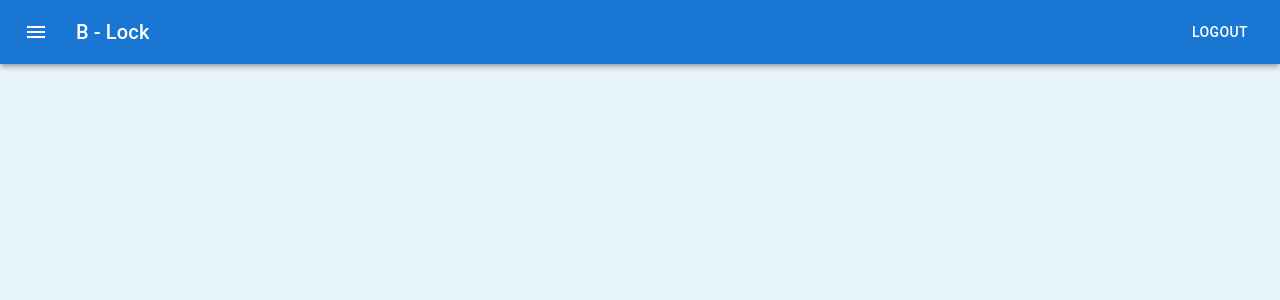
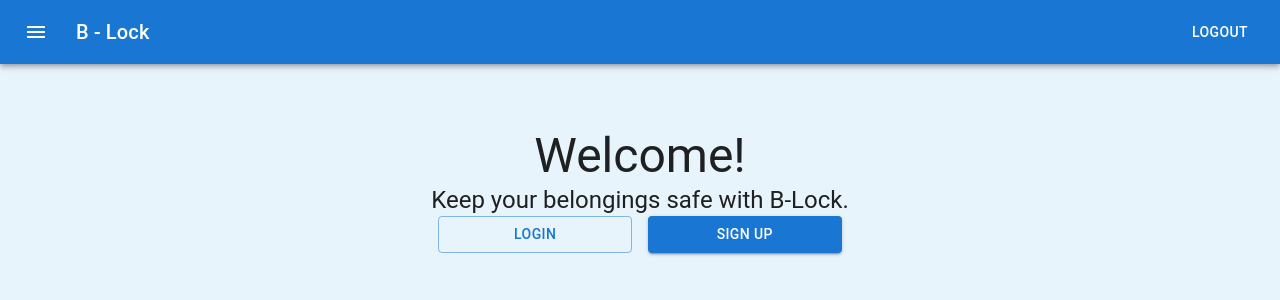
Before and after one commit to rseln/BLock-FE, a React app: page /welcome in a window 1280 px wide. Before the commit this address had no page. Shown: the top 300 px of the page. Built offline with nearby package versions, Linux system fonts and the light colour scheme.

Commit message:
add better login states

```diff
--- a/src/App.jsx
+++ b/src/App.jsx
@@ -9,6 +9,7 @@ import Bookings from "./Bookings";
 import Booking from "./Booking";
 import Layout from "./Layout";
 import Upcoming from "./Upcoming";
+import Welcome from "./Welcome";
 import { useOnClickOutside } from './hooks';
 import React, { useEffect, useState } from "react";
 
@@ -22,6 +23,7 @@ const theme = createTheme({
 });
 
 function App() {
+  const [isLogged, setIsLogged] = useState(true);
   const [open, setOpen] = useState(false);
   // useOnClickOutside(node, () => setOpen(false));
 
@@ -29,7 +31,7 @@ function App() {
     <BrowserRouter>
       <ThemeProvider theme={theme}>
         <CssBaseline />
-        <Layout>
+        <Layout isLogged={isLogged} setIsLogged={setIsLogged}>
           <Routes>
             <Route path="/" element={<Home />} />
             <Route path="/register" element={<Register />} />
@@ -37,6 +39,7 @@ function App() {
             <Route path="/bookings" element={<Bookings />} />
             <Route path="/booking" element={<Booking />} />
             <Route path="/upcoming" element={<Upcoming />} />
+            <Route path="/welcome" element={<Welcome />} />
           </Routes>
           {/* <div ref={node}>
             <Burger open={open} setOpen={setOpen} />
--- a/src/Layout.tsx
+++ b/src/Layout.tsx
@@ -1,4 +1,3 @@
-import * as React from 'react';
 import AppBar from '@mui/material/AppBar';
 import Box from '@mui/material/Box';
 import Toolbar from '@mui/material/Toolbar';
@@ -7,8 +6,29 @@ import Button from '@mui/material/Button';
 import IconButton from '@mui/material/IconButton';
 import MenuIcon from '@mui/icons-material/Menu';
 import { Container, CssBaseline } from '@mui/material';
+import { useLocation, useNavigate } from "react-router-dom";
+
 
 export default function ButtonAppBar(props) {
+  const navigate = useNavigate();
+  const location = useLocation();
+  console.log(location.pathname);
+
+  if(location.pathname === "/login" || location.pathname === "/register"){
+    props.setIsLogged(false)
+  }
+
+  const handleLoginState = () => {
+    if (props.isLogged) {
+      props.setIsLogged(false)
+      let path = `/login`;
+      navigate(path);
+    } else {
+      let path = `/welcome`;
+      navigate(path);
+    }
+  }
+
   return (
     <div>
       <Box sx={{ flexGrow: 1 }}>
@@ -26,13 +46,12 @@ export default function ButtonAppBar(props) {
             <Typography variant="h6" component="div" sx={{ flexGrow: 1 }}>
               B - Lock
             </Typography>
-            <Button color="inherit">Logout</Button>
+            <Button color="inherit" onClick={handleLoginState} >{props.isLogged ? "Logout" : "Login"}</Button>
           </Toolbar>
         </AppBar>
       </Box>
       <Container maxWidth="sm">
       <CssBaseline />
-
         {props.children}
       </Container>
     </div>
--- a/src/SignIn.tsx
+++ b/src/SignIn.tsx
@@ -99,7 +99,7 @@ const SignIn = ({setToken}) => {
                 </Link>
               </Grid>
               <Grid item>
-                <Link href="/Register" variant="body2">
+                <Link href="/register" variant="body2">
                   {"Don't have an account? Sign Up"}
                 </Link>
               </Grid>
--- a/src/Upcoming.tsx
+++ b/src/Upcoming.tsx
@@ -21,21 +21,21 @@ interface IBooking {
 }
 
 const bookings: IBooking[] = [
-  {
-    date: "Wednesday, July 19, 2023",
-    startTime: "10:00 am",
-    endTime: "11:00 am"
-  },
-  {
-    date: "Thursday, July 20, 2023",
-    startTime: "5:30 pm",
-    endTime: "7:00 pm"
-  },
-  {
-    date: "Sunday, July 23, 2023",
-    startTime: "7:30 pm",
-    endTime: "9:00 pm"
-  },
+  // {
+  //   date: "Wednesday, July 19, 2023",
+  //   startTime: "10:00 am",
+  //   endTime: "11:00 am"
+  // },
+  // {
+  //   date: "Thursday, July 20, 2023",
+  //   startTime: "5:30 pm",
+  //   endTime: "7:00 pm"
+  // },
+  // {
+  //   date: "Sunday, July 23, 2023",
+  //   startTime: "7:30 pm",
+  //   endTime: "9:00 pm"
+  // },
 ];
 
 const Upcoming = () => {
@@ -54,7 +54,8 @@ const Upcoming = () => {
             Upcoming Bookings
           </Typography>
             <List>
-              {bookings.map((product, idx) => {
+              {bookings.length > 0 ?
+              (bookings.map((product, idx) => {
                 return (
                   <>
                     {idx !== 0 && <Divider variant="middle" component="li" />}
@@ -72,7 +73,10 @@ const Upcoming = () => {
                     </ListItem>
                   </>
                 );
-              })}
+              }))
+              : <>
+                  You don't have any locks reserved!
+                </>}
             </List>
         </Box>
       </Container>
--- /dev/null
+++ b/src/Welcome.tsx
@@ -0,0 +1,49 @@
+import CssBaseline from "@mui/material/CssBaseline";
+import Box from "@mui/material/Box";
+import Typography from "@mui/material/Typography";
+import Container from "@mui/material/Container";
+import {
+  Stack,
+  Button
+} from "@mui/material";
+
+const Welcome = () => {
+  return (
+      <Container component="main" maxWidth="sm">
+        <CssBaseline />
+        <Box
+          sx={{
+            marginTop: 8,
+            display: "flex",
+            flexDirection: "column",
+            alignItems: "center",
+          }}
+        >
+          <Typography component="h3" variant="h3">
+            Welcome!
+          </Typography>
+          <Typography component="h5" variant="h5">
+            Keep your belongings safe with B-Lock.
+          </Typography>
+          <Stack direction="row" spacing={2} sx={{width:"80%"}}>
+              <Button
+                fullWidth
+                variant="outlined"
+                href="/login"
+              >
+                Login
+              </Button>
+              <Button
+                fullWidth
+                variant="contained"
+                href="/register"
+              >
+                Sign Up
+              </Button>
+            </Stack>
+        </Box>
+      </Container>
+  );
+};
+
+export default Welcome;
```
